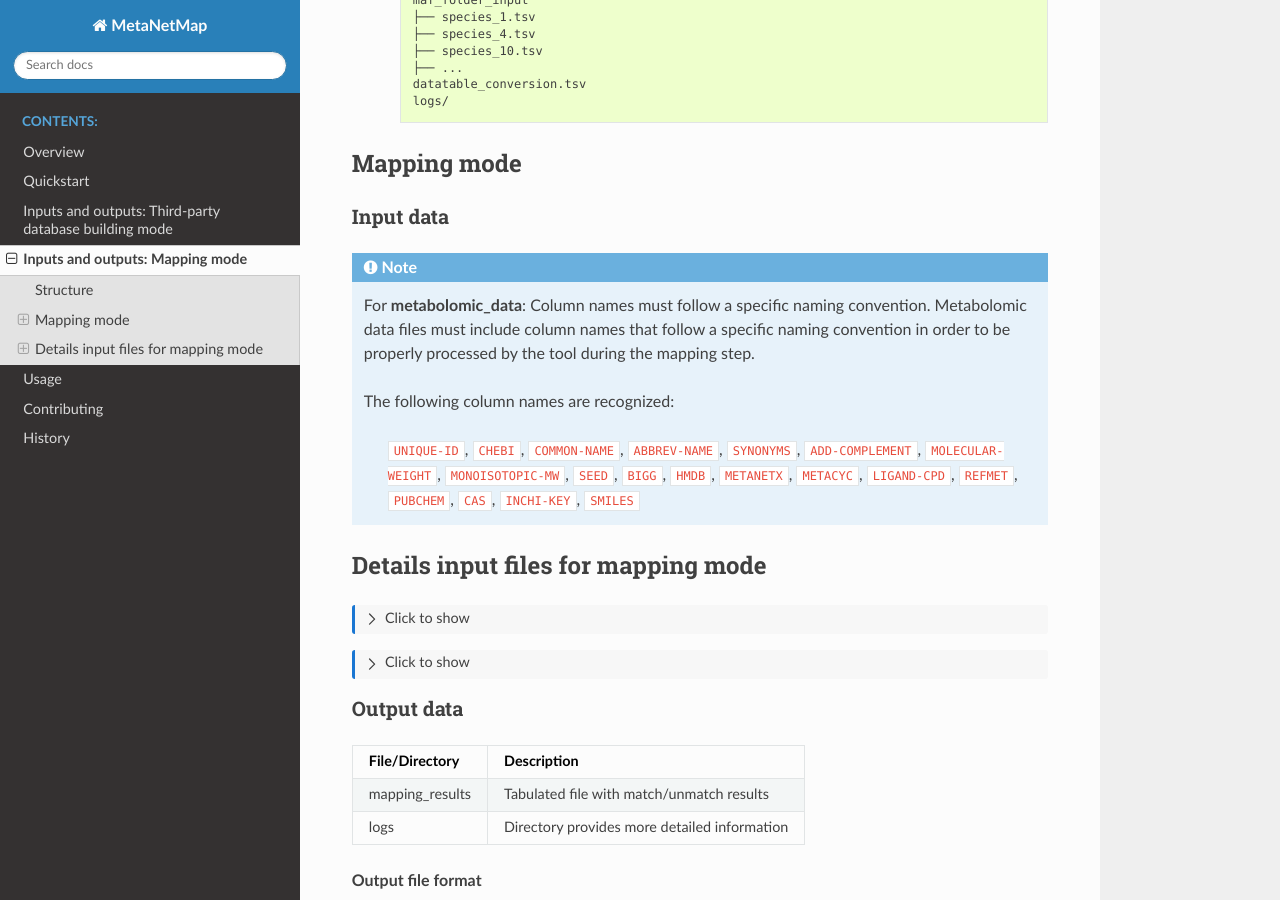
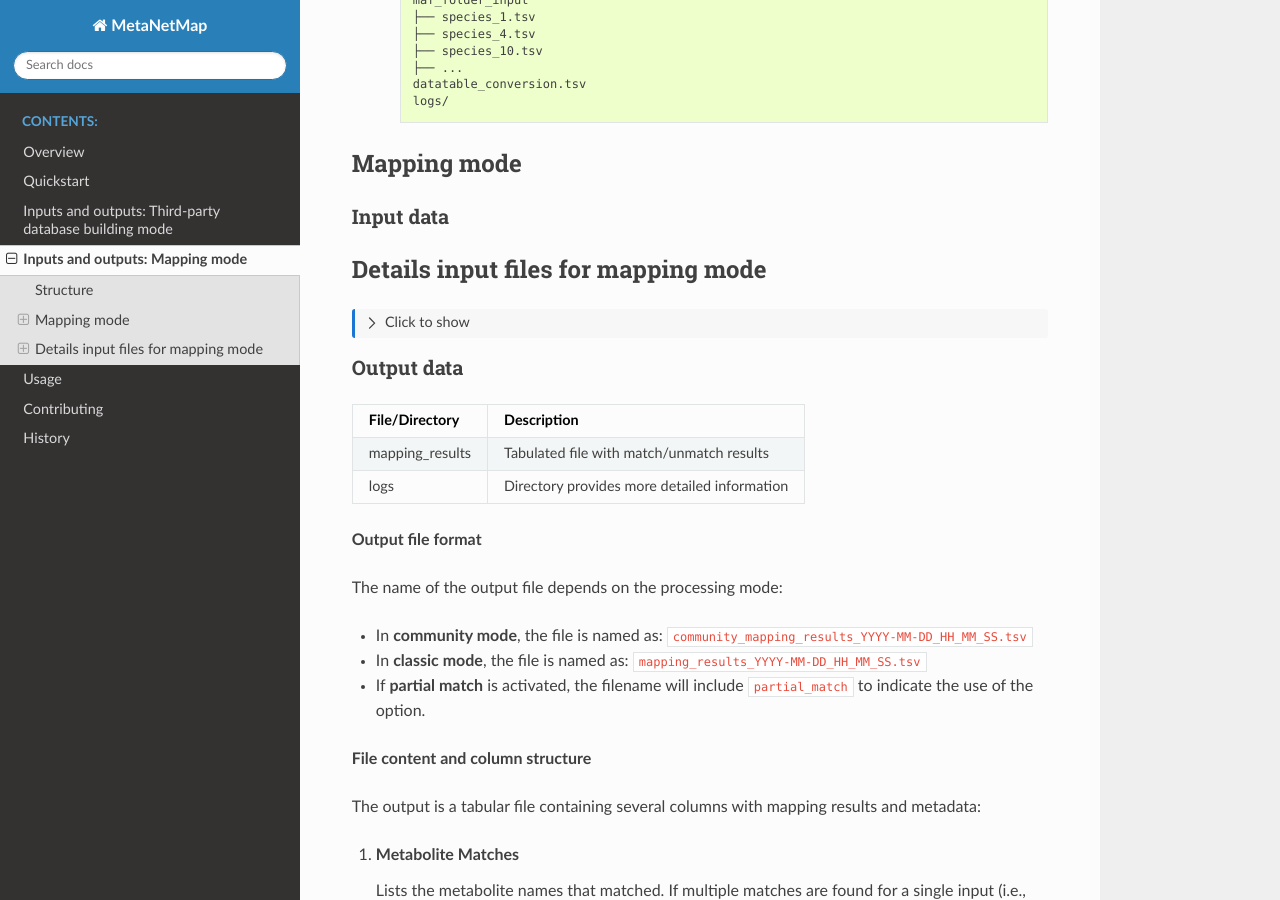
Before and after one commit to coraliemuller/metanetmap, a Sphinx documentation site: the page built from docs/inp_out_mapping.rst, in a window 1280 px wide and 900 px high, scrolled down 450 px. Built offline with Sphinx 7.4.7 and the Read the Docs theme 3.1.0, drawn with Linux system fonts in a browser that asks for light colours; pages that are not in the unit, such as notebooks, are missing from menus.

Commit message:
updtae table

```diff
--- a/docs/inp_out_mapping.rst
+++ b/docs/inp_out_mapping.rst
@@ -44,17 +44,6 @@
 +---------------------+----------------------------------------------------------------------+
 | conversion_datatable| Tabulated file, first column is the UNIQUE-ID in MetaCyc/MetaNetX    |
 +---------------------+----------------------------------------------------------------------+
-
-
-.. note::
-  For **metabolomic_data**:
-  Column names must follow a specific naming convention.
-  Metabolomic data files must include column names that follow a specific naming convention in order to be properly processed by the tool during the mapping step.
-
-  The following column names are recognized:
-
-   ``UNIQUE-ID``, ``CHEBI``, ``COMMON-NAME``, ``ABBREV-NAME``, ``SYNONYMS``,   ``ADD-COMPLEMENT``, ``MOLECULAR-WEIGHT``, ``MONOISOTOPIC-MW``, ``SEED``,
-   ``BIGG``, ``HMDB``, ``METANETX``, ``METACYC``, ``LIGAND-CPD``, ``REFMET``, ``PUBCHEM``,   ``CAS``, ``INCHI-KEY``, ``SMILES``
 
 
 
@@ -148,7 +137,6 @@
   Depending on the selected mode (``metanetx`` or ``metacyc``), the output file name will include the third-party knowledge base as a prefix.
 
   - Some Column Name are missing (non-exhaustive)
-.. toggle:: Exemple de composés MetaCyc détaillés
 
    +-----------------+--------+-----------------------+-------------+-------------------------------------------------------------------------------------------------------------------------------------------+----------------+------------------+-----------------+------+--------+
    | **UNIQUE-ID**   | CHEBI  |      COMMON-NAME      | ABBREV-NAME |                                                                 SYNONYMS                                                                  | ADD-COMPLEMENT | MOLECULAR-WEIGHT | MONOISOTOPIC-MW | SEED |  BIGG  |
@@ -335,7 +323,7 @@
 | crnmock                                            |                      | ['toys3']                  |                       |                    |                 |
 +----------------------------------------------------+----------------------+----------------------------+-----------------------+--------------------+-----------------+
 
-.. toggle::
+
 
   Output File Content and Column Structure
   ------------------
--- a/docs/usage.rst
+++ b/docs/usage.rst
@@ -31,7 +31,7 @@
 .. note::
 
    The list and description of the required column names are available in the
-   :doc:`input_data` section.
+   :doc:`input_data_build` section.
 
 
 - **Run database building mode for MetaCyc**:
```
Also changed, not shown: docs/inp_out_build.rst (+18 -9 lines), docs/overview.rst (+11 -10 lines).
